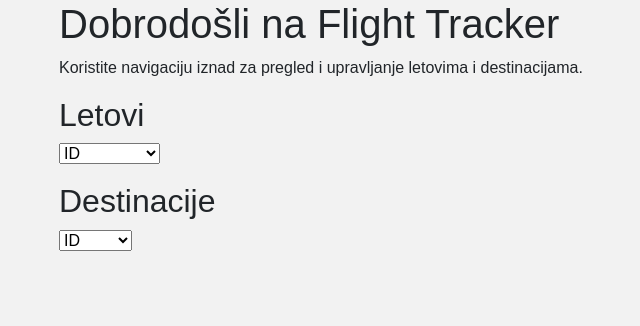
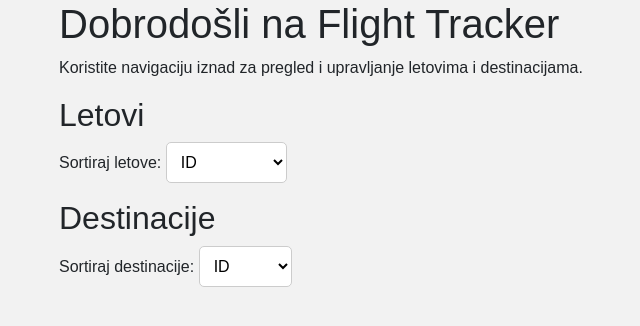
Before and after one commit to budicmarin/projektInf, a Flask app: page / in a window 1280 px wide. Shown: the part 56-382 px from the top of the page, without its empty margins (26-666 px from the left). Run offline with Flask 3, Linux system fonts and the light colour scheme; data that the repository does not hold is empty; some libraries are stand-ins or nearby versions.

Commit message:
Dropdown Izgled

```diff
--- a/static/style.css
+++ b/static/style.css
@@ -46,3 +46,22 @@ main {
     border-radius: 5px;
     box-shadow: 0 0 10px rgba(0, 0, 0, 0.1);
 }
+
+select {
+    padding: 10px;
+    border-radius: 5px;
+    border: 1px solid #ccc;
+    background-color: #fff;
+    font-size: 16px;
+}
+
+select:focus {
+    border-color: #007bff;
+    outline: none;
+    box-shadow: 0 0 5px rgba(0, 123, 255, 0.5);
+}
+
+option {
+    padding: 10px;
+    font-size: 16px;
+}
--- a/templates/index.html
+++ b/templates/index.html
@@ -5,7 +5,8 @@
 
 <h2>Letovi</h2>
 <form method="GET" action="{{ url_for('index') }}">
-    <select name="sort_letovi" onchange="this.form.submit()">
+    <label for="sort_letovi">Sortiraj letove:</label>
+    <select id="sort_letovi" name="sort_letovi" onchange="this.form.submit()">
         <option value="id_let" {% if sort_letovi == 'id_let' %}selected{% endif %}>ID</option>
         <option value="datumPolaska" {% if sort_letovi == 'datumPolaska' %}selected{% endif %}>Datum</option>
         <option value="trajanjeLeta" {% if sort_letovi == 'trajanjeLeta' %}selected{% endif %}>Trajanje</option>
@@ -32,7 +33,8 @@
 
 <h2>Destinacije</h2>
 <form method="GET" action="{{ url_for('index') }}">
-    <select name="sort_odredista" onchange="this.form.submit()">
+    <label for="sort_odredista">Sortiraj destinacije:</label>
+    <select id="sort_odredista" name="sort_odredista" onchange="this.form.submit()">
         <option value="id_Odredišta" {% if sort_odredista == 'id_Odredišta' %}selected{% endif %}>ID</option>
         <option value="nazivOdrredišta" {% if sort_odredista == 'nazivOdrredišta' %}selected{% endif %}>Naziv</option>
         <option value="državaOdredišta" {% if sort_odredista == 'državaOdredišta' %}selected{% endif %}>Država</option>
```
